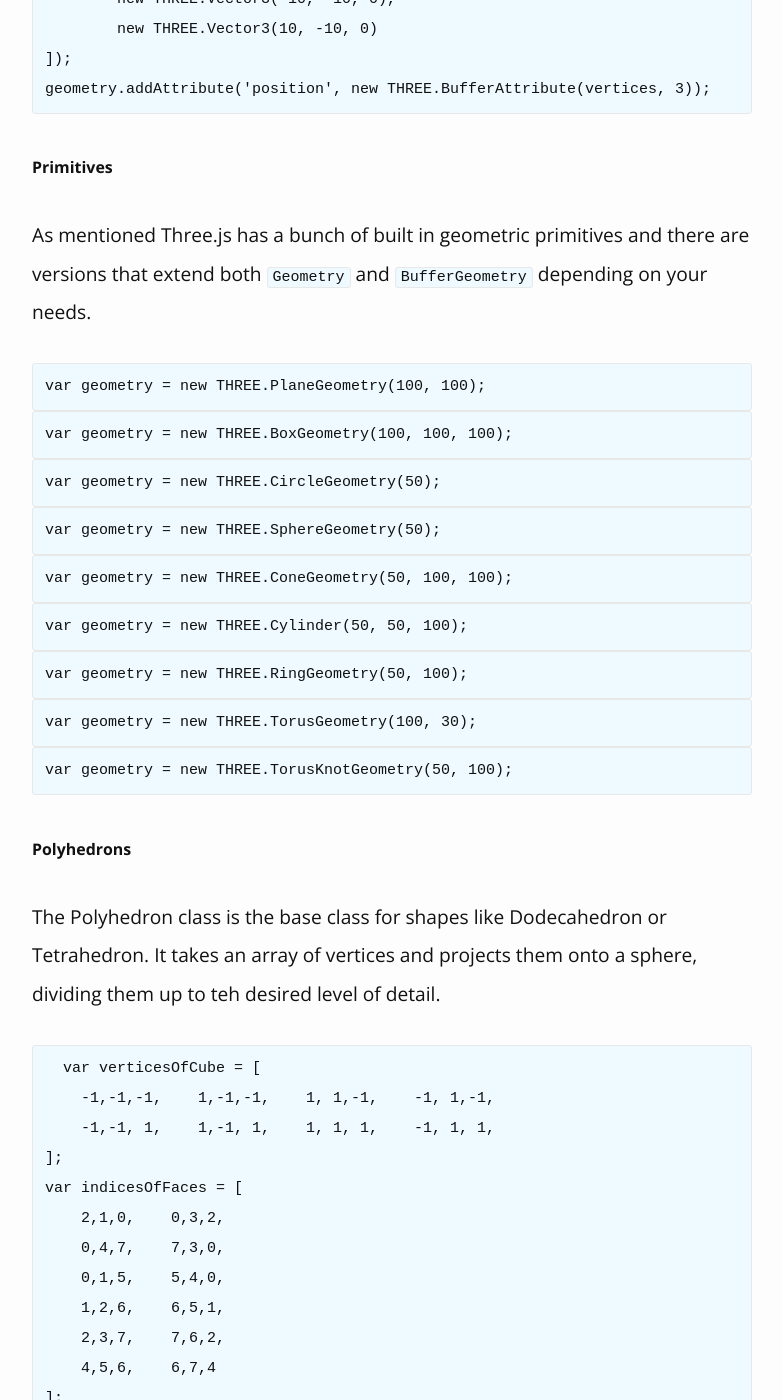
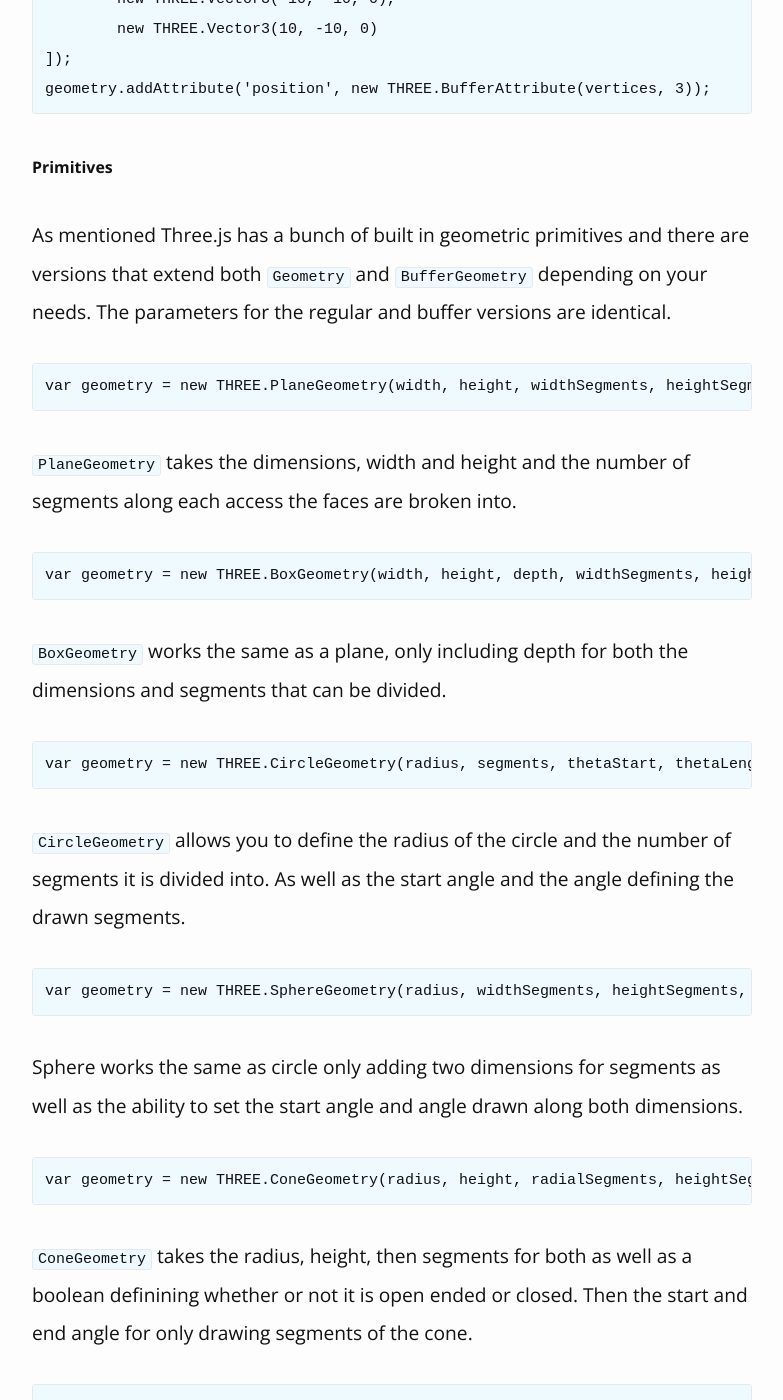
Before and after one commit to cjgammon/blog, a Jekyll site: the page built from _posts/2016/2016-09-14-threejs-geometry.html, in a window 1280 px wide and 1400 px high, scrolled down 1959 px. Shown: the whole window, without its empty margins (248-1031 px from the left). Built offline with Jekyll 4.4.1, drawn with Linux system fonts in a browser that asks for light colours; comment, search, counter and statistics services are not loaded; some of the changed text lies outside the part shown.

Commit message:
update to geometry post

```diff
--- a/_posts/2016/2016-09-14-threejs-geometry.html
+++ b/_posts/2016/2016-09-14-threejs-geometry.html
@@ -56,35 +56,54 @@
 
 <h5>Primitives</h5>
 <p>
-As mentioned Three.js has a bunch of built in geometric primitives and there are versions that extend both <code>Geometry</code> and <code>BufferGeometry</code> depending on your needs.
+As mentioned Three.js has a bunch of built in geometric primitives and there are versions that extend both <code>Geometry</code> and <code>BufferGeometry</code> depending on your needs. The parameters for the regular and buffer versions are identical.
 </p>
 
-<pre><code>var geometry = new THREE.PlaneGeometry(100, 100);
+<pre><code>var geometry = new THREE.PlaneGeometry(width, height, widthSegments, heightSegments);
 </code></pre>
-
-<pre><code>var geometry = new THREE.BoxGeometry(100, 100, 100);
+<p>
+<code>PlaneGeometry</code> takes the dimensions, width and height and the number of segments along each access the faces are broken into.
+</p>
+<pre><code>var geometry = new THREE.BoxGeometry(width, height, depth, widthSegments, heightSegments, depthSegments);
 </code></pre>
-
-<pre><code>var geometry = new THREE.CircleGeometry(50);
+<p>
+<code>BoxGeometry</code> works the same as a plane, only including depth for both the dimensions and segments that can be divided.
+</p>
+<pre><code>var geometry = new THREE.CircleGeometry(radius, segments, thetaStart, thetaLength);
 </code></pre>
-
-<pre><code>var geometry = new THREE.SphereGeometry(50);
+<p>
+<code>CircleGeometry</code> allows you to define the radius of the circle and the number of segments it is divided into. As well as the start angle and the angle defining the drawn segments.
+</p>
+<pre><code>var geometry = new THREE.SphereGeometry(radius, widthSegments, heightSegments, phiStart, phiLength, thetaStart, thetaLength);
 </code></pre>
-
-<pre><code>var geometry = new THREE.ConeGeometry(50, 100, 100);
+<p>
+Sphere works the same as circle only adding two dimensions for segments as well as the ability to set the start angle and angle drawn along both dimensions.
+</p>
+<pre><code>var geometry = new THREE.ConeGeometry(radius, height, radialSegments, heightSegments, openEnded, thetaStart, thetaLength);
 </code></pre>
-
-<pre><code>var geometry = new THREE.Cylinder(50, 50, 100);
+<p>
+<code>ConeGeometry</code> takes the radius, height, then segments for both as well as a boolean definining whether or not it is open ended or closed. Then the start and end angle for only drawing segments of the cone.
+</p>
+<pre><code>var geometry = new THREE.Cylinder(radiusTop, radiusBottom, height, radiusSegments, heightSegments, openEnded, thetaStart, thetaLength);
 </code></pre>
-
-<pre><code>var geometry = new THREE.RingGeometry(50, 100);
+<p>
+Cylinders allow you to specify the radius of the top and bottom independently as well as the height. Then the segments along the radius and height, a boolean defining whether it's open ended or not and the start and end degrees for drawing only segments of the circumference.
+</p>
+<pre><code>var geometry = new THREE.RingGeometry(innerRadius, outerRadius, thetaSegments, phiSegments, thetaStart, thetaLength);
 </code></pre>
-
-<pre><code>var geometry = new THREE.TorusGeometry(100, 30);
+<p>
+<code>RingGeometry</code> specifies the inner and outer radius. The segments broken into around the circumference as well as out from width of the ring. You can also specify the start and end angle for drawing partial sections of the ring.
+</p>
+<pre><code>var geometry = new THREE.TorusGeometry(radius, tube, radialSegments, tubularSegments, arc);
 </code></pre>
-
-<pre><code>var geometry = new THREE.TorusKnotGeometry(50, 100);
+<p>
+<code>TorusGeometry</code> is a tubular ring. It allows you to specify the radius of the ring, as well as the diameter of the tube. You can then specify the segments along the radius and tube. You can also specify the arc angle of the circumference to draw.
+</p>
+<pre><code>var geometry = new THREE.TorusKnotGeometry(radius, tube, tubularSegments, radialSegments, p, q);
 </code></pre>
+<p>
+<code>TorusKnotGeometry</code> draws a knot shape defined by <code>p</code> and <code>q</code>. It takes in a radius for the whole as well as the diameter of the tube. Then the segments along the tube and segments along the radius. <code>p</code> determines, how many times the geometry winds around its axis of rotational symmetry. <code></code> determines, how many times the geometry winds around a circle in the interior of the torus.
+</p>
 
 <br/>
 <h5>Polyhedrons</h5>
```
